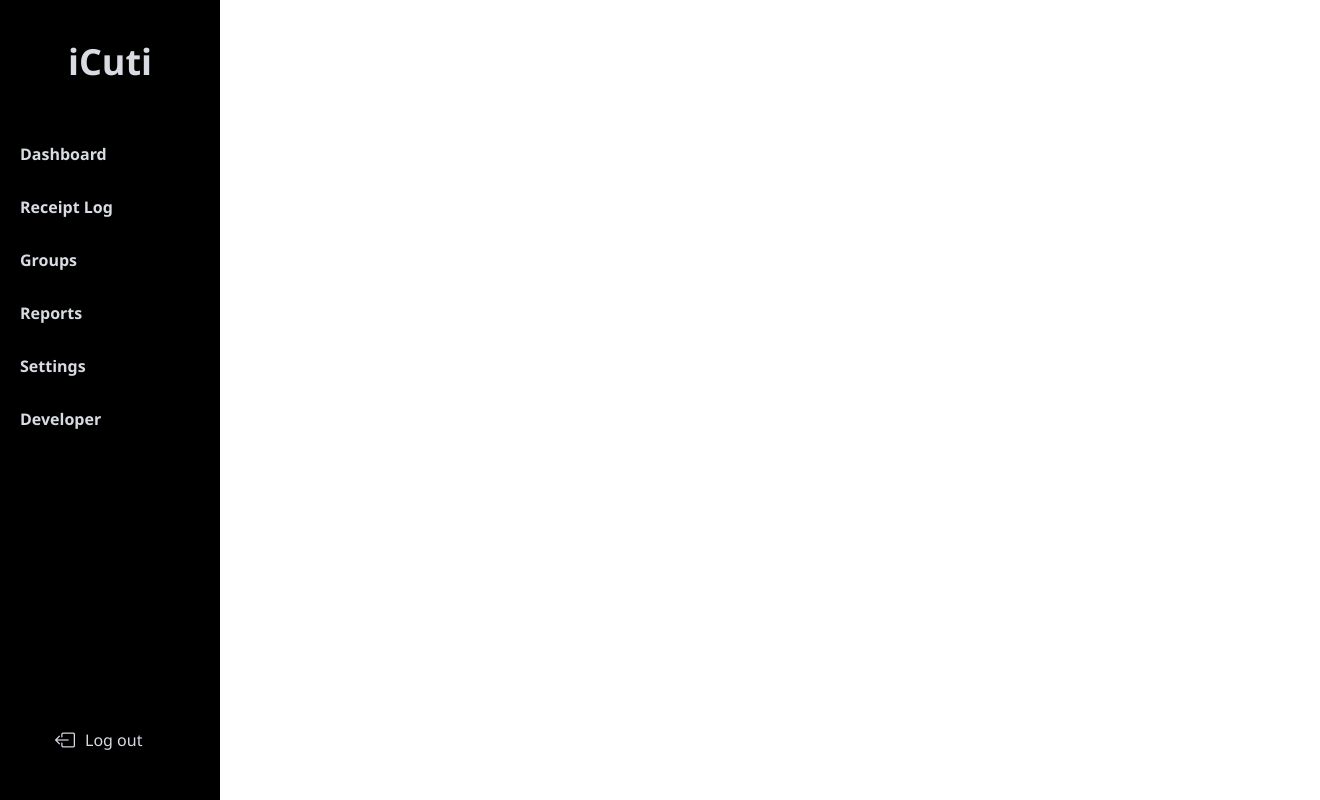
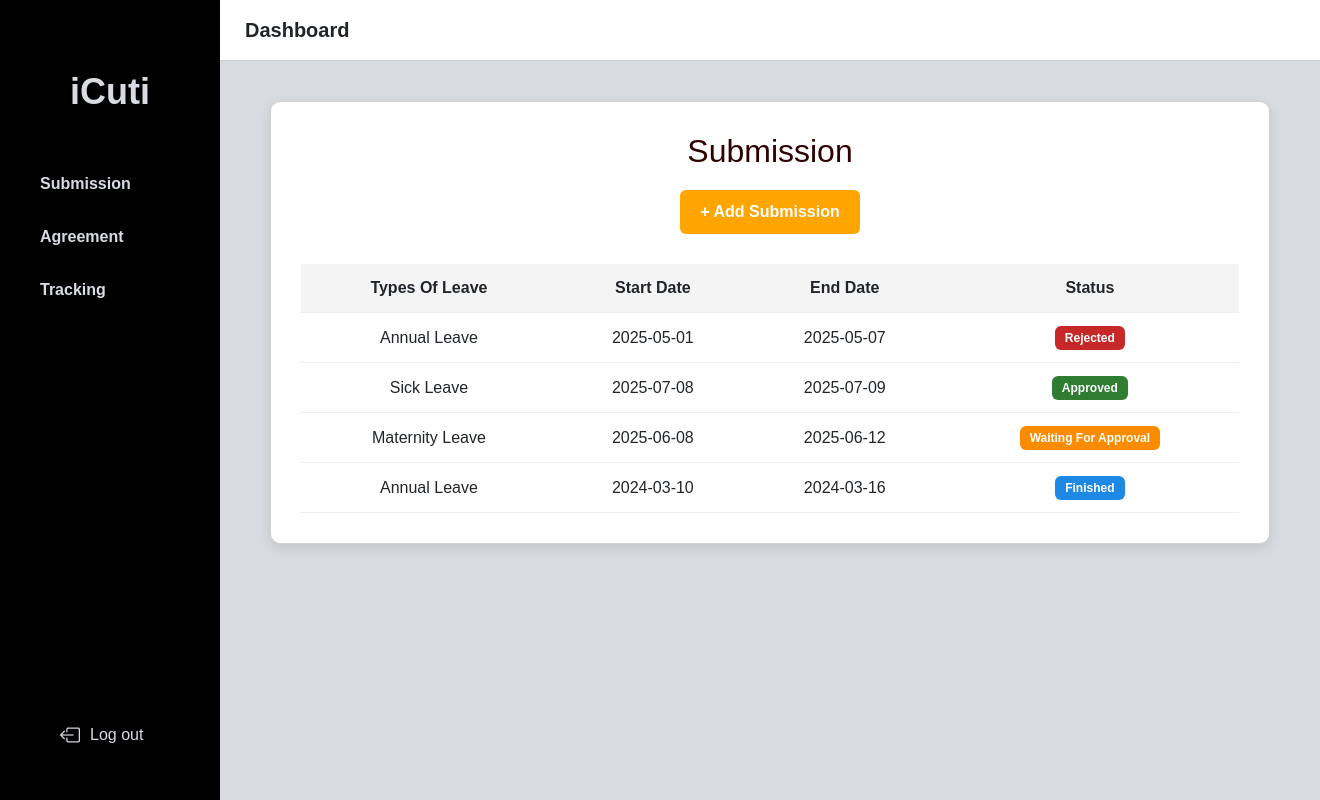
Before and after one commit to Barz77777/iCuti, a PHP site: page /beranda.php in a window 1320 px wide. Run offline with PHP 8.4, Linux system fonts and the light colour scheme.

Commit message:
add beranda

```diff
--- a/beranda.css
+++ b/beranda.css
@@ -2,11 +2,12 @@
       margin: 0;
       padding: 0;
       box-sizing: border-box;
-      font-family: 'Segoe UI', Tahoma, Geneva, Verdana, sans-serif;
+      font-family: "Bai Jamjuree", sans-serif !important;
     }
 
     body {
       display: flex;
+      background-color: #D8DBE2;
     }
     /* sidebar */
     .sidebar {
@@ -18,6 +19,7 @@
       flex-direction: column;
       justify-content: space-between;
       position: fixed;
+      padding: 30px 20px;
     }
 
     .logo {
@@ -49,12 +51,6 @@
       border-left: 4px solid #F89728;
     }
 
-    .menu small {
-      display: block;
-      font-size: 12px;
-      color: #D8DBE2;
-    }
-
 
     .logout-link {
       display: flex;
@@ -68,7 +64,8 @@
     }
 
     .logout {
-      margin: 35px;
+      margin: 30px;
+      margin-bottom: 10px;
 
     }
 
@@ -80,3 +77,106 @@
       margin-right: 10px;
       font-size: 20px;
     }
+
+    .logout a {
+        padding: 10px;
+    }
+
+     /* Main Area */
+    .main {
+      flex: 1;
+      background-color: #D8DBE2;
+      display: flex;
+      flex-direction: column;
+    }
+
+    /* Top Navbar */
+    .topbar {
+      background-color: white;
+      padding: 15px 25px;
+      font-weight: bold;
+      font-size: 20px;
+      border-bottom: 1px solid #ccc;
+      margin-left: 220px;
+    }
+
+    /* Content Card */
+    .content {
+      flex: 1;
+      padding: 40px;
+      display: flex;
+      justify-content: center;
+      align-items: start;
+      margin-left: 220px;
+    }
+
+    .card {
+      background-color: white;
+      border-radius: 10px;
+      box-shadow: 0 4px 12px rgba(0, 0, 0, 0.1);
+      padding: 30px;
+      width: 1000px;
+    }
+
+    .card h2 {
+      text-align: center;
+      margin-bottom: 20px;
+      color: #300000;
+    }
+
+    .btn-add {
+      display: block;
+      margin: 0 auto 30px auto;
+      background-color: orange;
+      color: white;
+      border: none;
+      padding: 10px 20px;
+      border-radius: 6px;
+      cursor: pointer;
+      font-weight: bold;
+    }
+
+    .btn-add:hover {
+      background-color: #d48806;
+    }
+
+    /* Table Style */
+    table {
+      width: 100%;
+      border-collapse: collapse;
+    }
+
+    th, td {
+      padding: 12px;
+      text-align: center;
+      border-bottom: 1px solid #eee;
+    }
+
+    th {
+      background-color: #f4f4f4;
+    }
+
+    /* Status Badges */
+    .badge {
+      padding: 6px 10px;
+      border-radius: 6px;
+      color: white;
+      font-weight: bold;
+      display: inline-block;
+    }
+
+    .rejected {
+      background-color: #c62828;
+    }
+
+    .approved {
+      background-color: #2e7d32;
+    }
+
+    .waiting {
+      background-color: #fb8c00;
+    }
+
+    .finished {
+      background-color: #1e88e5;
+    }
--- a/beranda.php
+++ b/beranda.php
@@ -16,23 +16,23 @@
 <head>
   <meta charset="UTF-8">
   <link href="https://cdn.jsdelivr.net/npm/bootstrap@5.1.3/dist/css/bootstrap.min.css" rel="stylesheet" integrity="sha384-1BmE4kWBq78iYhFldvKuhfTAU6auU8tT94WrHftjDbrCEXSU1oBoqyl2QvZ6jIW3" crossorigin="anonymous">
-   <link href="https://cdn.jsdelivr.net/npm/bootstrap-icons@1.10.5/font/bootstrap-icons.css" rel="stylesheet">
+  <link href="https://cdn.jsdelivr.net/npm/bootstrap-icons@1.10.5/font/bootstrap-icons.css" rel="stylesheet">
+  <link href="https://cdn.jsdelivr.net/npm/bootstrap@5.3.3/dist/css/bootstrap.min.css" rel="stylesheet">
+  <link rel="stylesheet" href="https://cdnjs.cloudflare.com/ajax/libs/font-awesome/6.4.0/css/all.min.css" />
   <link rel="stylesheet" href="beranda.css">
 
   <title>iCuti</title>
 
 </head>
+<!-- sidebar -->
 <body>
   <div class="sidebar">
     <div>
       <div class="logo">iCuti</div>
       <div class="menu">
-        <a href="#"><strong>Dashboard</strong><br></a>
-        <a href="#"><strong>Receipt Log</strong><br></a>
-        <a href="#"><strong>Groups</strong><br></a>
-        <a href="#"><strong>Reports</strong></a>
-        <a href="#"><strong>Settings</strong></a>
-        <a href="#"><strong>Developer</strong></a>
+        <a href="#"><strong>Submission</strong><br></a>
+        <a href="#"><strong>Agreement</strong><br></a>
+        <a href="#"><strong>Tracking</strong><br></a>
       </div>
     </div>
       <div class="logout">
@@ -42,5 +42,72 @@
         </a>
       </div>
   </div>
+
+
+
+  <!-- Main Content -->
+  <div class="main">
+    <!-- Top Navbar -->
+    <div class="topbar">
+      Dashboard
+    </div>
+
+    <!-- Card Content -->
+    <div class="content">
+      <div class="card">
+        <h2>Submission</h2>
+        <button class="btn-add">+ Add Submission</button>
+        <table>
+          <thead>
+            <tr>
+              <th>Types Of Leave</th>
+              <th>Start Date</th>
+              <th>End Date</th>
+              <th>Status</th>
+            </tr>
+          </thead>
+          <tbody>
+            <tr>
+              <td>Annual Leave</td>
+              <td>2025-05-01</td>
+              <td>2025-05-07</td>
+              <td><span class="badge rejected">Rejected</span></td>
+            </tr>
+            <tr>
+              <td>Sick Leave</td>
+              <td>2025-07-08</td>
+              <td>2025-07-09</td>
+              <td><span class="badge approved">Approved</span></td>
+            </tr>
+            <tr>
+              <td>Maternity Leave</td>
+              <td>2025-06-08</td>
+              <td>2025-06-12</td>
+              <td><span class="badge waiting">Waiting For Approval</span></td>
+            </tr>
+            <tr>
+              <td>Annual Leave</td>
+              <td>2024-03-10</td>
+              <td>2024-03-16</td>
+              <td><span class="badge finished">Finished</span></td>
+            </tr>
+          </tbody>
+        </table>
+      </div>
+    </div>
+  </div>
+
+
+
+
+
+
+
+
+
+
+
+
+
 </body>
 </html>
```
